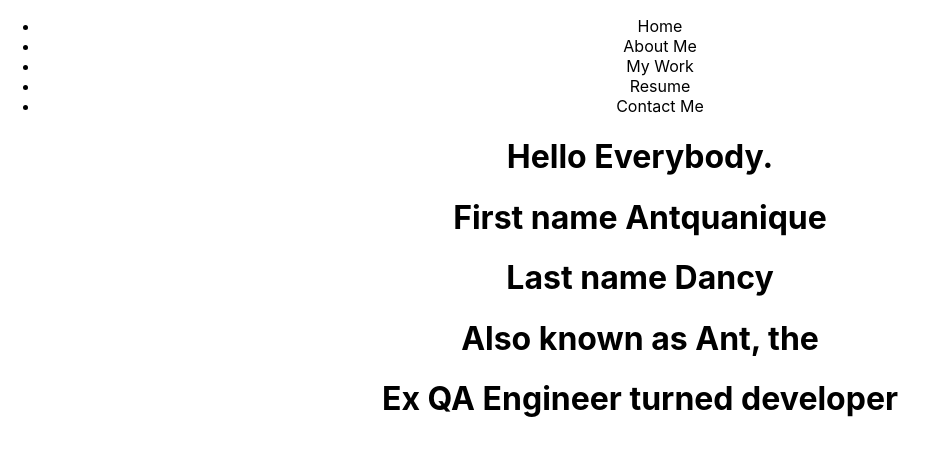
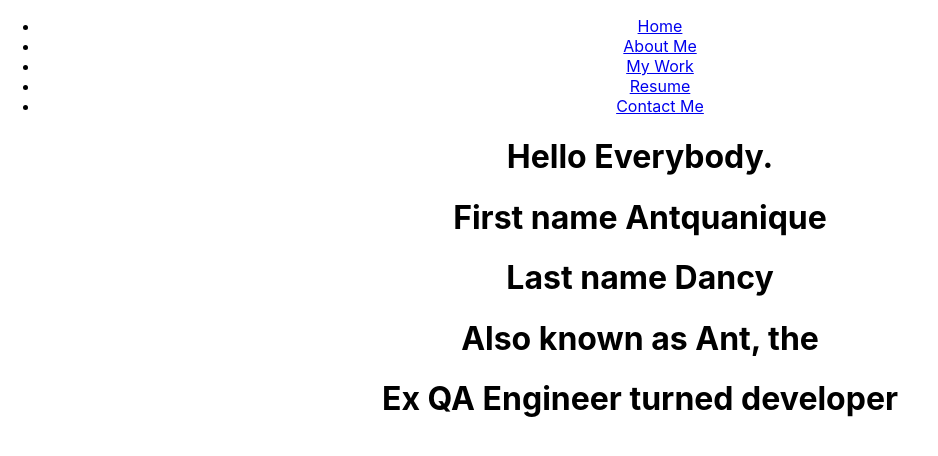
Before and after one commit to adancy95/Portfolio, a React (Create React App) app in the folder portfolio/: page / in a window 1280 px wide. Shown: the top 456 px of the page, without its empty margins (0-938 px from the left). Built offline with nearby package versions, Linux system fonts and the light colour scheme.

Commit message:
added navlinks to the navbar

```diff
--- a/portfolio/src/Components/NavBar.js
+++ b/portfolio/src/Components/NavBar.js
@@ -1,16 +1,31 @@
 import React from 'react';
+import {BrowserRouter as Router,NavLink} from "react-router-dom";
+
 
 const NavBar = () => {
     return(
-        <div>
-            <ul>
-                <li>Home</li>
-                <li>About Me</li>
-                <li> My Work</li>
-                <li>Resume</li>
-                <li>Contact Me</li>
-            </ul>
-        </div>
+        <Router>
+            <div>
+                <ul>
+                    <li>
+                        <NavLink to="/">Home</NavLink>
+                    </li>
+                    <li>
+                        <NavLink to="/about">About Me</NavLink>
+                    </li>
+                    <li>
+                        <NavLink to="/mywork">My Work</NavLink>
+                    </li>
+                    <li>
+                        <NavLink to="/resume">Resume</NavLink>
+                    </li>
+                    <li>
+                        <NavLink to="/contactme">Contact Me</NavLink>
+                    </li>
+                </ul>
+            </div>
+        </Router>
+
     )
 }
 
```
